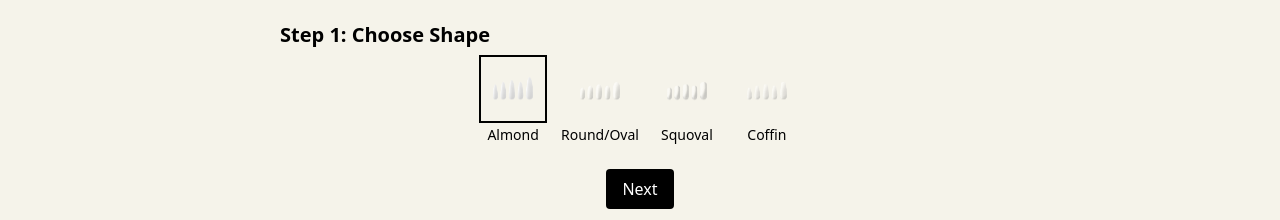
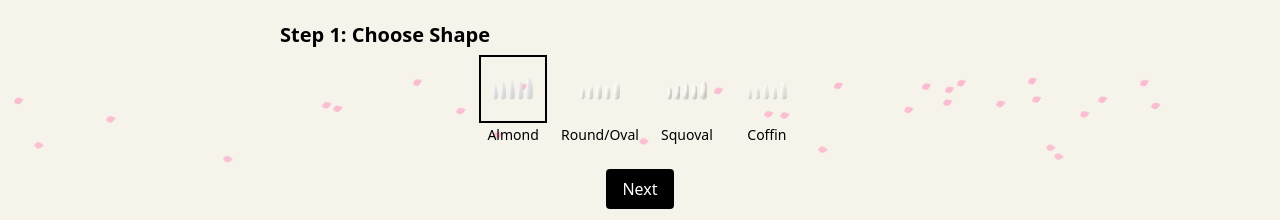
Before and after one commit to sharon1003/User-Interface-II, a React (Vite) app: page /custom-your-nail in a window 1280 px wide. Shown: the part 164-384 px from the top of the page. Built offline with nearby package versions, Linux system fonts and the light colour scheme.

Commit message:
add sakura animation effect

```diff
--- /dev/null
+++ b/src/components/Animated.css
@@ -0,0 +1,43 @@
+@keyframes bubble {
+    0% {
+      transform: translateY(100vh) scale(1);
+      opacity: 0;
+    }
+    50% {
+      opacity: 0.2;
+    }
+    100% {
+      transform: translateY(-10vh) scale(1.5);
+      opacity: 0;
+    }
+  }
+
+  .animate-bubble {
+    animation-name: bubble;
+    animation-timing-function: ease-in-out;
+    animation-iteration-count: infinite;
+  }
+
+  @keyframes sakura-fall {
+    0% {
+      transform: translateY(0) rotate(0deg);
+      opacity: 0;
+    }
+    10% {
+      opacity: 1;
+    }
+    100% {
+      transform: translateY(100vh) rotate(360deg);
+      opacity: 0;
+    }
+  }
+
+  .sakura {
+    position: absolute;
+    width: 20px;
+    height: 20px;
+    background: radial-gradient(circle at 30% 30%, #fbb6ce 30%, #ec4899 60%);
+    clip-path: path("M10 0 C12 3, 16 6, 10 10 C4 6, 8 3, 10 0 Z");
+    opacity: 0;
+    animation: sakura-fall linear infinite;
+  }
--- /dev/null
+++ b/src/components/AnimatedBackground.tsx
@@ -0,0 +1,23 @@
+import "./Animated.css";
+
+// components/BubbleBackground.tsx
+const AnimatedBackground = () => {
+    return (
+      <div className="absolute top-0 left-0 w-full h-full overflow-hidden">
+        {Array.from({ length: 30 }).map((_, i) => (
+          <div
+            key={i}
+            // className={`absolute w-16 h-16 bg-pink-400 opacity-60 rounded-full animate-bubble`}
+            className="sakura"
+            style={{
+              left: `${Math.random() * 100}%`,
+              animationDuration: `${20 + Math.random() * 10}s`,
+              animationDelay: `${Math.random()}s`,
+            }}
+          />
+        ))}
+      </div>
+    );
+  };
+
+  export default AnimatedBackground;
--- a/src/pages/CustomizePage.tsx
+++ b/src/pages/CustomizePage.tsx
@@ -3,6 +3,7 @@ import { useState } from "react";
 import { useCart } from "../components/CartContext";
 import { generateId } from "../utils/uuid";
 import NailCanvasPreview from "../components/NailCanvasPreview";
+import AnimatedBackground from "../components/AnimatedBackground";
 import Step1 from "../components/steps/Step1";
 import Step2 from "../components/steps/Step2";
 import Step3 from "../components/steps/Step3";
@@ -82,8 +83,10 @@ const CustomizePage = () => {
   };
 
   return (
-    <div className="bg-[#f5f3ea] min-h-screen">
-      <div className="max-w-3xl mx-auto p-6">
+    <div className="relative bg-[#f5f3ea] min-h-screen overflow-hidden">
+      <AnimatedBackground />
+
+      <div className="relative max-w-3xl mx-auto p-6">
         <h1 className="text-3xl font-bold text-center mb-6">
           {t("customize.title")}
         </h1>
```
